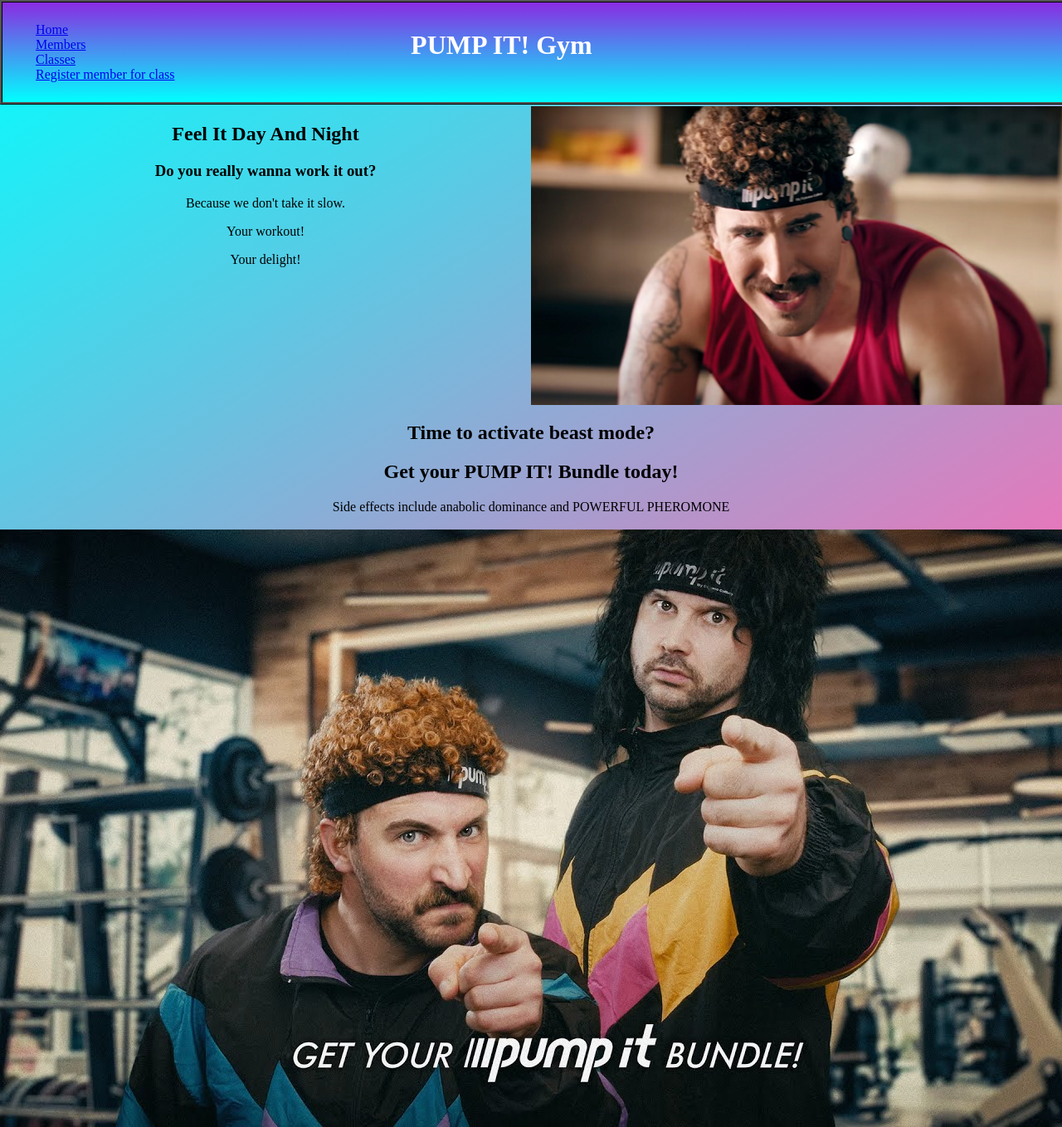
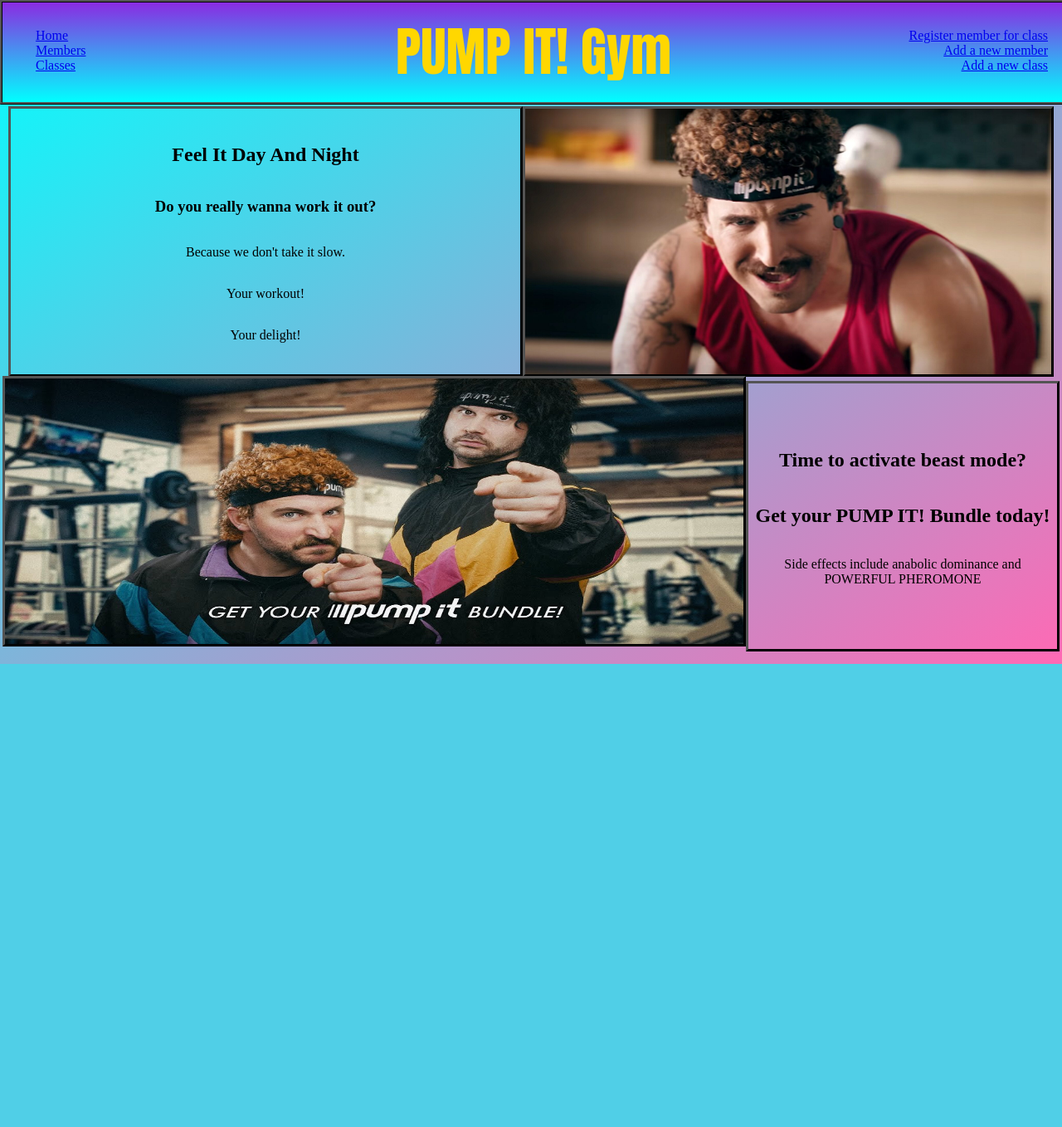
Before and after one commit to Synonymous-Bosch/python_project, a Flask app: page / in a window 1280 px wide. Shown: the whole page at 83% size. After the commit the page ends 800 px from the top, so only its background shows below. Run offline with Flask 3, Linux system fonts and the light colour scheme.

Commit message:
centred divs

```diff
--- a/controllers/gym_class_controller.py
+++ b/controllers/gym_class_controller.py
@@ -1,5 +1,5 @@
 from flask import Blueprint, Flask, redirect, render_template, request
-
+import pdb
 from models.gym_class import Gym_class
 import repositories.gym_class_repository as gym_class_repository
 
@@ -42,6 +42,7 @@
 # UPDATE
 @gym_class_blueprint.route("/gym_classes/<id>", methods=["POST"])
 def update_gym_classes(id):
+    # pdb.set_trace()
     name = request.form["name"]
     date = request.form["date"]
     start_time = request.form["start_time"]
--- a/repositories/member_repository.py
+++ b/repositories/member_repository.py
@@ -14,7 +14,7 @@
     results = run_sql(sql)
     if results:
         for row in results:
-            date_of_birth = datetime.date.strftime(row["date_of_birth"], '%Y-%m-%d')
+            date_of_birth = datetime.date.strftime(row["date_of_birth"], '%d-%m-%Y')
             member = Member(row["name"], date_of_birth, row["premium"], row["active"], row["id"])
             members.append(member)
     members.sort(key=lambda x: x.id)
--- a/static/style.css
+++ b/static/style.css
@@ -1,8 +1,9 @@
 html {
+    position: relative;
     height: 100%;
     margin: 0;
     padding: 0;
-    bottom: 0;
+    bottom: 0%;
 }
 
 body {
@@ -13,9 +14,12 @@
     height: 100%;
     margin: 0;
     padding: 0;
+    bottom: 0;
+    /* overflow: hidden; */
 }
 
 header {
+    color:gold;
     border-style:ridge;
     border-color: black;
     position: absolute;
@@ -33,22 +37,35 @@
     height: 15%;
     width: 100%;
     grid-template:
-        "nav h1 h1" ;
+        "leftnav h1 rightnav" ;
+    grid-template-columns: 20% 60% 20%;
 
 
 }
 
 header h1 {
+    color: gold;
+    font-family: Impact, Haettenschweiler, 'Arial Narrow Bold', sans-serif;
+    font-size: 400%;
     grid-area: h1;
-    text-align:left;
+    text-align:center;
     vertical-align: middle;
     line-height: 140%;
+    margin: 0;
 }
 
-header nav {
-    grid-area: nav;
+#leftnav {
+    grid-area: leftnav;
     text-decoration: none;
     list-style-type: none;
+}
+
+#rightnav {
+    text-align: right;
+    grid-area: rightnav;
+    text-decoration: none;
+    list-style-type: none;
+    margin-right: 20px;
 }
 
 header nav ul {
@@ -57,11 +74,12 @@
 }
 
 .container {
-    position:absolute;
+    position:fixed;
     top: 16%;
-    height: 76%;
+    height: 100%;
     width: 100%;
     bottom: 0;
+    background-color: inherit;
 }
 
 .home {
@@ -70,29 +88,134 @@
     flex-wrap: wrap;
     height: 100%;
     width: 100%;
-
+    justify-content: center;
+    align-content:flex-start;
+    vertical-align: middle;
 }
 
 #text1 {
-    width: 50%;
+    display: flex;
+    flex-direction: column;
+    width: 48%;
+    height: 40%;
     text-align: center;
+    border-style:outset;
+    border-color: black;
+    justify-content: center;
 }
 
 #image1 {
-    width: 50%;
+    width: 100%;
+    height: 100%;
+    border-style:outset;
+    border-color: black;
 }
 
 #image2 {
     width: 100%;
-
+    height: 100%;
+    justify-content: center;
+    justify-items: center;
+    border-style:outset;
+    border-color: black;
+    /* overflow: hidden; */
 }
 
 #text2 {
+    display: flex;
+    flex-direction: column;
+    justify-content: center;
     text-align: center;
-    width: 100%;
-    height: 150px;
+    width: 29%;
+    height: 40%;
+    border-style:outset;
+    border-color: black;
+    vertical-align: middle;
 }
 
 footer {
     background-color: inherit;
 }
+
+#image2_container {
+    display: flex;
+    justify-content: flex-start;
+    align-items: flex-end;
+    width: 70%;
+    height: 40%;
+    background-color: inherit;
+    /* overflow: hidden; */
+}
+
+#image1_container {
+    display: flex;
+    justify-content: flex-start;
+    width: 50%;
+    height: 40%;
+    background-color: inherit;
+    /* overflow: hidden; */
+}
+
+#noslow {
+    width: 100%;
+    height: 5px;
+}
+
+.show_list_container {
+    margin-left: 50px;
+    margin-right: 50px;
+    display: flex;
+    justify-content: space-evenly;
+    flex-wrap: wrap;
+}
+
+.show_list {
+    width:260px;
+    display: flex;
+    border-style: outset;
+    border-color: black;
+    flex-direction: column;
+    padding-left: 8px;
+    padding-right: 8px;
+    margin-bottom: 16px;
+    line-height: 10px;
+    text-align: center;
+}
+
+.page_heading {
+    text-align: center;
+}
+
+input {
+    width: auto;
+}
+
+.show_list > div {
+    flex-direction: row;
+    display: flex;
+    align-items: center;
+    justify-content: space-evenly;
+}
+
+.form_page {
+    width: 100%;
+    display: flex;
+    justify-content: center;
+    margin-bottom: 15px;
+}
+
+#show_all {
+    flex-direction: column;
+    align-content: center;
+    margin: 10px;
+    height: auto;
+}
+
+.headliner {
+    display: flex;
+    margin-left: 50px;
+    margin-right: 50px;
+    justify-content: center;
+    justify-items: center;
+    flex-wrap: wrap;
+}
--- a/templates/base.html
+++ b/templates/base.html
@@ -10,14 +10,19 @@
 <body>
     <header class="inline-grid">
         <h1>PUMP IT! Gym</h1>
-        <nav>
+        <nav id="leftnav">
             <ul>
                 <li><a href="/">Home</a></li>
                 <li><a href="/members">Members</a></li>
                 <li><a href="/gym_classes">Classes</a></li>
+
+            </ul>
+        </nav>
+        <nav id="rightnav">
+            <ul>
                 <li><a href="/members_classes/new">Register member for class</a></li>
-
-
+                <li><a href="/members/new">Add a new member</a></li>
+                <li><a href="/gym_classes/new">Add a new class</a></li>
             </ul>
         </nav>
 
--- a/templates/gym_classes/edit.html
+++ b/templates/gym_classes/edit.html
@@ -2,9 +2,10 @@
 
 {% block content %}
 
-<h2>Update Class</h2>
+<h2 class="page_heading">Update Class</h2>
 
-<div>
+<div class="form_page">
+
     <form action="/gym_classes/{{ gym_class.id }}" method="POST">
         <label for="name">Name: </label>
         <input type="text" id="name" name="name" value="{{ gym_class.name }}">
--- a/templates/gym_classes/new.html
+++ b/templates/gym_classes/new.html
@@ -1,8 +1,8 @@
 {% extends "base.html" %}
 {% block content %}
 
-<h2>Add a New Class</h2>
-
+<h2 class="page_heading">Add a New Class</h2>
+<section class="form_page">
 <form action="/gym_classes" method="POST">
     <div>
         <label for="name">Name: </label>
@@ -17,6 +17,7 @@
         <input type="number" id="max_capacity" name="max_capacity">
         <input type="submit">
     </div>
+</section>
 </form>
 
 {% endblock %}
--- a/templates/index.html
+++ b/templates/index.html
@@ -10,7 +10,16 @@
         <p>Your workout!</p>
         <p>Your delight!</p>
     </div>
-    <img id="image1" src="{{url_for('static', filename='eskimo-callboy-pump-it-video-youtube-03-2021-scaled.jpg')}}">
+    <div id="image1_container">
+        <img id="image1" src="{{url_for('static', filename='eskimo-callboy-pump-it-video-youtube-03-2021-scaled.jpg')}}">
+    </div>
+
+    <div id="noslow"></div>
+
+    <div id="image2_container">
+        <img id="image2" src="{{url_for('static', filename='pump_it_bundle.jpeg')}}">
+    </div>
+
 
     <div id="text2">
         <h1>Time to activate beast mode?</h1>
@@ -19,7 +28,6 @@
 
     </div>
 
-    <img id="image2" src="{{url_for('static', filename='pump_it_bundle.jpeg')}}">
 
 </section>
 
--- a/templates/members/edit.html
+++ b/templates/members/edit.html
@@ -1,8 +1,9 @@
 {% extends "base.html" %}
 {% block content %}
 
-<h2>Update Member</h2>
+<h2 class="page_heading">Update Member</h2>
 
+<div class="form_page"
 <form action="/members/{{ member.id }}" method="POST">
     <div>
         <label for="name">Name: </label>
@@ -22,5 +23,6 @@
         <input type="submit">
     </div>
 </form>
+</div>
 
 {% endblock %}
--- a/templates/members/new.html
+++ b/templates/members/new.html
@@ -1,8 +1,9 @@
 {% extends "base.html" %}
 {% block content %}
 
-<h2>Add a New Member</h2>
+<h2 class="page_heading">Add a New Member</h2>
 
+<section class="form_page">
 <form action="/members" method="POST">
     <div>
         <label for="name">Name: </label>
@@ -17,5 +18,6 @@
         <input type="submit">
     </div>
 </form>
+</section>
 
 {% endblock %}
```
Also changed, not shown: repositories/gym_class_repository.py (+12 -6 lines), templates/gym_classes/index.html (+15 -11 lines), templates/gym_classes/show_members.html (+17 -4 lines), templates/members/index.html (+9 -8 lines), templates/members/show_classes.html (+26 -24 lines), templates/members_classes/new.html (+4 -3 lines), static/muscle_logo.avif (added).
